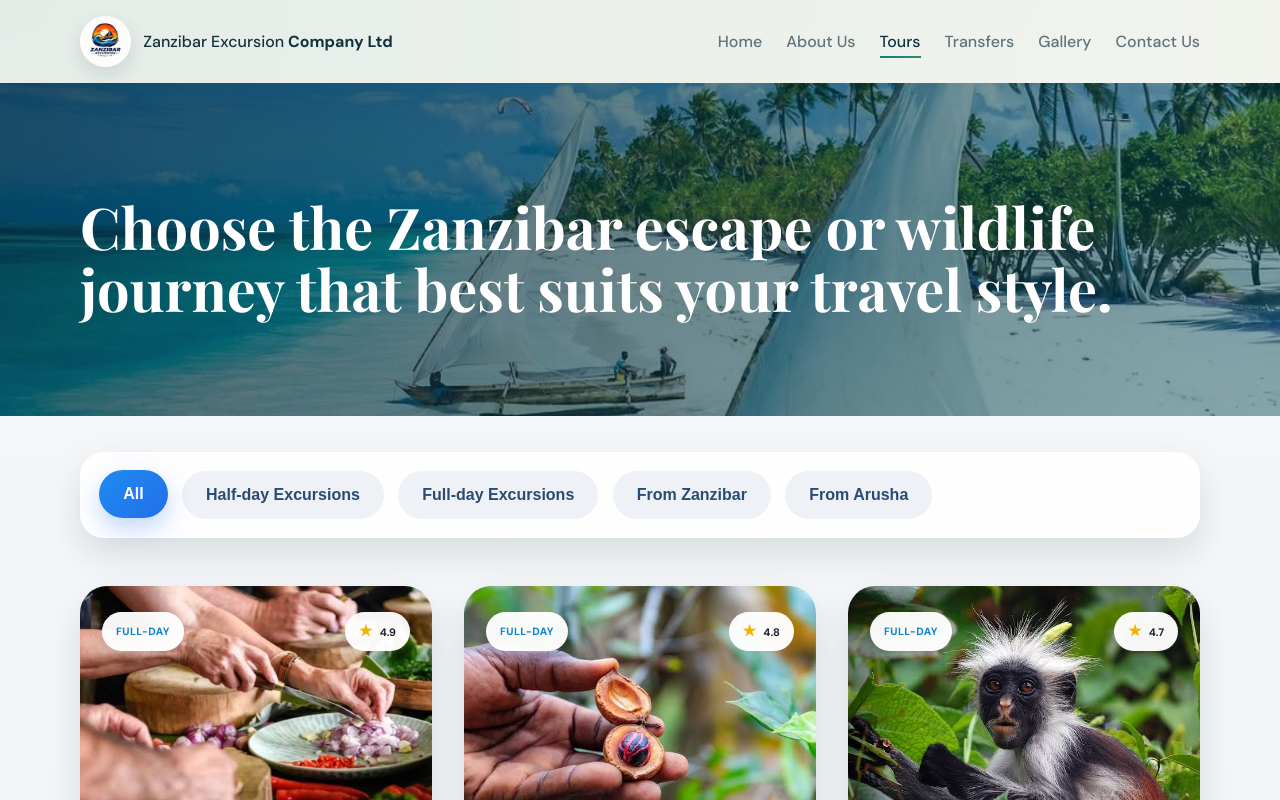
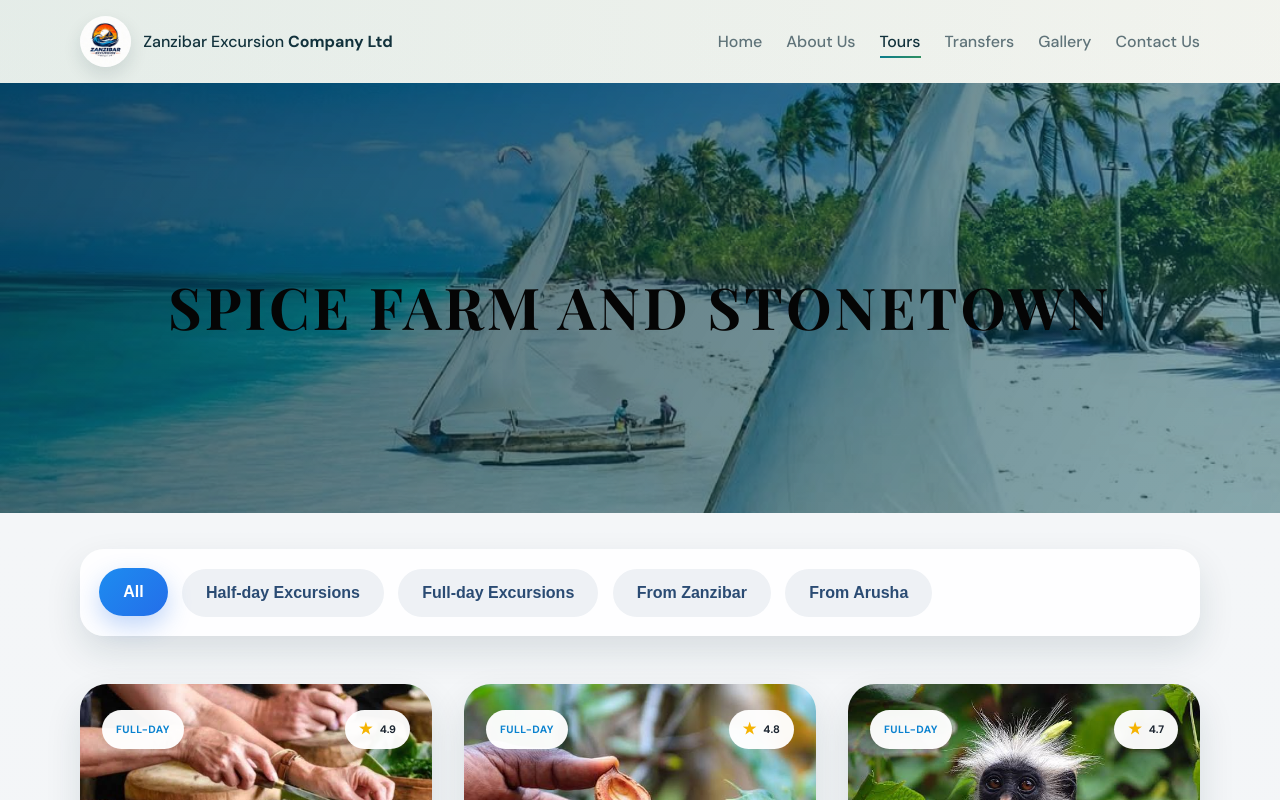
Before and after one commit to aliyusufabass-tech/myproject, a React (Vite) app in the folder frontend/: page /tours in a window 1280 px wide. Shown: the top 800 px of the page. Built offline with nearby package versions, Linux system fonts and the light colour scheme.

Commit message:
last commit 4

```diff
--- a/frontend/src/pages/TourDetailPage.jsx
+++ b/frontend/src/pages/TourDetailPage.jsx
@@ -416,7 +416,11 @@ function TourDetailPage() {
         style={{
           backgroundImage: `linear-gradient(120deg, rgba(4, 36, 46, 0.8), rgba(6, 77, 89, 0.6)), url(${tour.image})`,
         }}
-      />
+      >
+        <div className="tour-detail__hero-content container">
+          <h1>{tour.title}</h1>
+        </div>
+      </div>
 
       <div className="tour-detail__info-bar">
         <div>Location: {content.location}</div>
--- a/frontend/src/pages/ToursPage.jsx
+++ b/frontend/src/pages/ToursPage.jsx
@@ -66,8 +66,8 @@ function ToursPage() {
         className="page-hero page-hero--tours"
         style={{ '--tours-hero-image': `url(${homeHeroImage})` }}
       >
-        <div className="container">
-          <h1>Choose the Zanzibar escape or wildlife journey that best suits your travel style.</h1>
+        <div className="page-hero__content container">
+          <h1>Spice Farm and Stonetown</h1>
         </div>
       </section>
 
--- a/frontend/src/styles/global.css
+++ b/frontend/src/styles/global.css
@@ -24,20 +24,36 @@
   background-position: center;
   background-size: cover;
   position: relative;
-}
-
-.tour-detail__hero-label {
+  display: flex;
+  align-items: center;
+  justify-content: center;
+}
+
+.tour-detail__hero::after {
+  content: '';
   position: absolute;
-  top: 50%;
-  left: 50%;
-  transform: translate(-50%, -50%);
-  color: white;
-  font-size: 2rem;
-  font-weight: 700;
+  inset: 0;
+  background: rgba(255, 255, 255, 0.3);
+}
+
+.tour-detail__hero-content {
+  position: relative;
+  z-index: 1;
+  display: flex;
+  flex-direction: column;
+  align-items: center;
   text-align: center;
-  padding: 0.85rem 1.5rem;
-  border-radius: 10px;
-  background: rgba(0, 0, 0, 0.4);
+  gap: 0.75rem;
+  max-width: 780px;
+}
+
+.tour-detail__hero-content h1 {
+  color: #050505;
+  font-weight: 900;
+  font-size: clamp(2.5rem, 4vw, 4rem);
+  text-transform: uppercase;
+  letter-spacing: 0.2rem;
+  text-shadow: none;
 }
 
 .tour-detail__info-bar {
@@ -791,6 +807,25 @@ p {
 .page-hero--tours h1 {
   font-size: clamp(2rem, 4.6vw, 3.6rem);
 }
+
+.page-hero__content {
+  position: relative;
+  z-index: 1;
+  display: flex;
+  flex-direction: column;
+  align-items: center;
+  text-align: center;
+  gap: 1rem;
+  padding: 5rem 1rem;
+}
+
+.page-hero__content h1 {
+  color: #050505;
+  font-weight: 900;
+  text-transform: uppercase;
+  letter-spacing: 0.2rem;
+}
+
 
 .page-hero--transfers::before {
   background:
```
